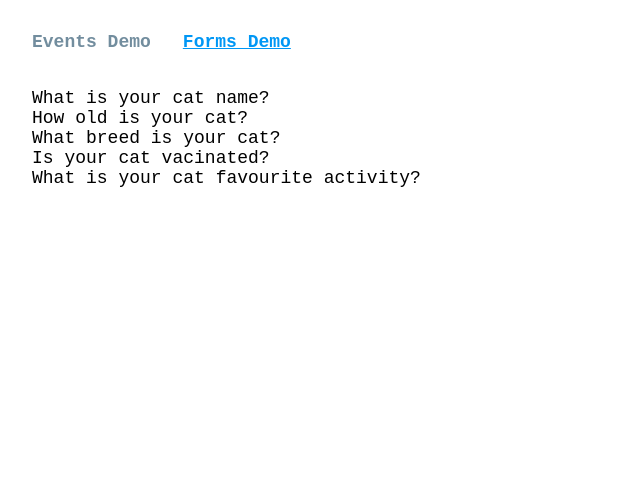
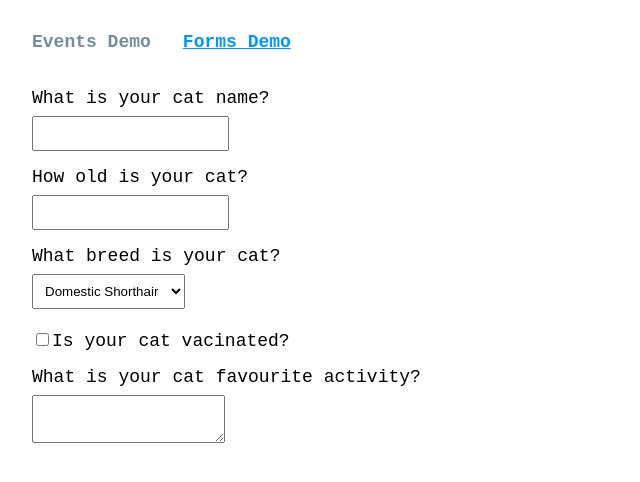
Before and after one commit to CommandShiftHQ/react-events-and-forms-demo-v2, a React (Create React App) app: page /forms in a window 1280 px wide. Shown: the top 482 px of the page, without its empty margins (0-640 px from the left). Built offline with nearby package versions, Linux system fonts and the light colour scheme.

Commit message:
Add fields to the form

```diff
--- a/src/components/FormDemo/FormDemo.js
+++ b/src/components/FormDemo/FormDemo.js
@@ -1,20 +1,48 @@
+import { breeds } from '../../data/cat-breeds.js';
+import './FormDemo.css';
+
 const FormDemo = () => {
+  const toKebabCase = (string) => {
+    return string.toLowerCase().replace(' ', '-');
+  };
+
   return (
     <div className="FormDemo">
       <div className="form__field">
-        <label>What is your cat name?</label>
+        <label>
+          What is your cat name?
+          <input type="text" />
+        </label>
       </div>
       <div className="form__field">
-        <label>How old is your cat?</label>
+        <label>
+          How old is your cat?
+          <input type="number" max={20} />
+        </label>
       </div>
       <div className="form__field">
-        <label>What breed is your cat?</label>
+        <label>
+          What breed is your cat?
+          <select>
+            {breeds.cat.map((breed) => (
+              <option key={toKebabCase(breed)} value={toKebabCase(breed)}>
+                {breed}
+              </option>
+            ))}
+          </select>
+        </label>
       </div>
       <div className="form__field">
-        <label>Is your cat vacinated?</label>
+        <label>
+          <input type="checkbox" />
+          Is your cat vacinated?
+        </label>
       </div>
       <div className="form__field">
-        <label>What is your cat favourite activity?</label>
+        <label>
+          What is your cat favourite activity?
+          <textarea />
+        </label>
       </div>
     </div>
   );
--- /dev/null
+++ b/src/data/cat-breeds.js
@@ -0,0 +1,12 @@
+export const breeds = {
+  cat: [
+    'Domestic Shorthair',
+    'American Shorthair',
+    'Domestic Longhair',
+    'Maine Coon',
+    'Siamese',
+    'Russian Blue',
+    'Ragdoll',
+    'Bengal',
+  ],
+};
```
